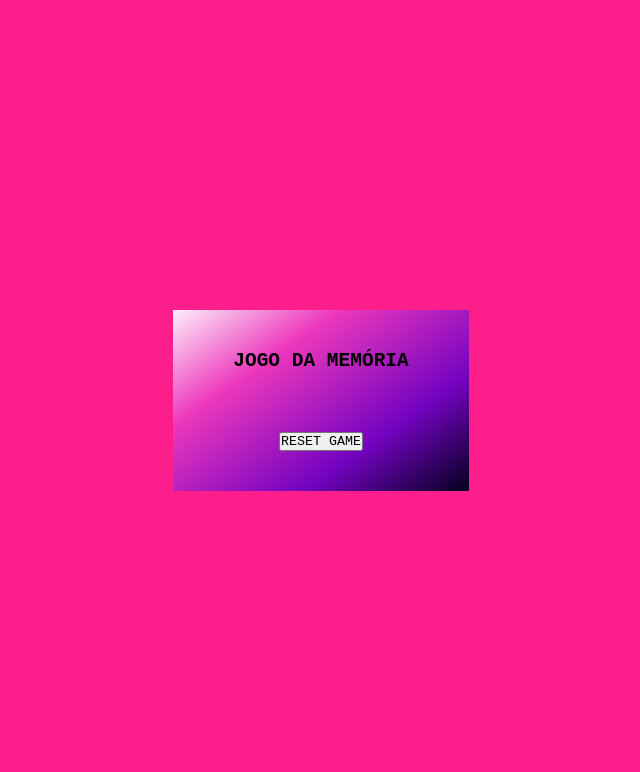
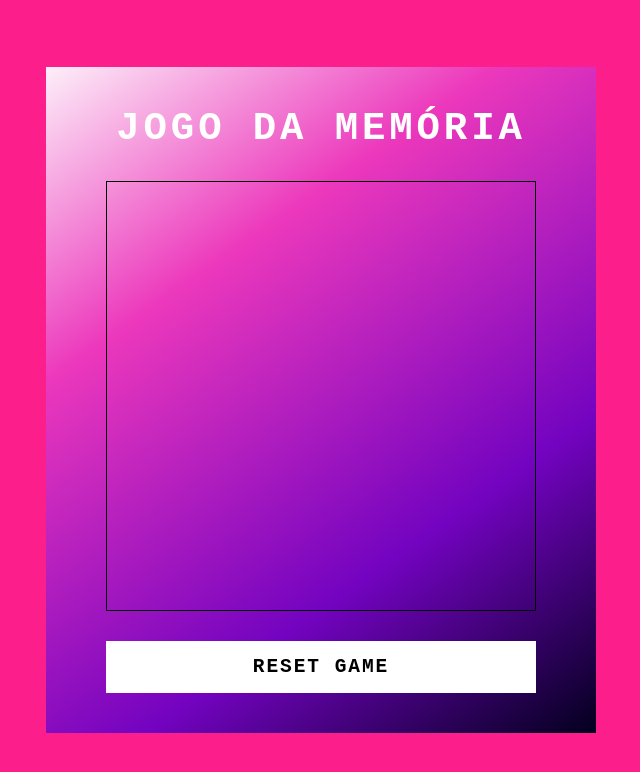
Before and after one commit to Lucas-LkTecc/projeto-jogo-Da-Memoria, a plain HTML site: page src/index.html in a window 1280 px wide. Shown: the whole page, without its empty margins (319-959 px from the left). Drawn offline with Linux system fonts and the light colour scheme.

Commit message:
dando inicio ao js

```diff
--- a/src/scripts/engine.js
+++ b/src/scripts/engine.js
@@ -0,0 +1,2 @@
+const emojis = [];
+let operCards = [];
--- a/src/styles/main.css
+++ b/src/styles/main.css
@@ -16,3 +16,50 @@ body {
     background: linear-gradient(325deg, #03001e 0%, #7303c0 30%, #ec38bc 70%, #fdeff9 100%);
     padding: 40px 60px;
 }
+
+h2 {
+    font-size: 3em;
+    color: #fff;
+    text-transform: uppercase;
+    letter-spacing: 0.1em;
+}
+
+.reset {
+    padding: 15px 20px;
+    width: 100%;
+    color: #000;
+    background-color: #fff;
+    border: none;
+    font-size: 1.5em;
+    letter-spacing: 0.1em;
+    text-transform: uppercase;
+    cursor: pointer;
+    font-weight: 600;
+}
+
+.reset:focus {
+    color: #ec38bc;
+    background-color: #262809;
+
+}
+
+.game {
+    border: 1px solid black;
+    width: 430px;
+    height: 430px;
+    display: flex;
+    flex-wrap: wrap;
+    gap: 10px;
+    transform-style: preserve-3d;
+    perspective: 500px;
+}
+
+.item {
+    position: relative;
+    width: 100px;
+    height: 100px;
+    display: flex;
+    align-items: center;
+    justify-content: center;
+    background-color: #fff;
+}
```
